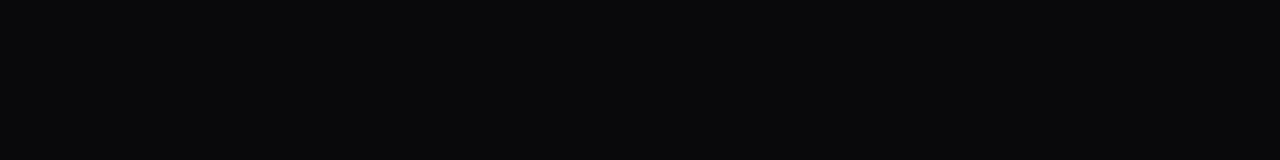
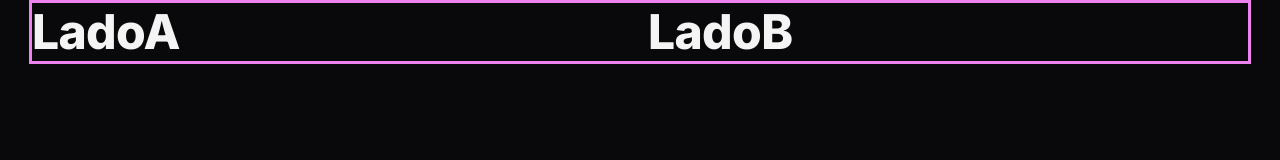
Before and after one commit to nicolasgfe/ProjetoZingenReposividades-Rocketseat, a plain HTML site: page index.html in a window 1280 px wide. Drawn offline with Linux system fonts and the light colour scheme.

Commit message:
Adicionando classes utilitarias

```diff
--- a/index.html
+++ b/index.html
@@ -14,6 +14,12 @@
 </head>
 
 <body>
+  <header>
+    <div class="container even-columns">
+      <h2>LadoA</h2>
+      <h2>LadoB</h2>
+    </div>
+  </header>
 </body>
 
 </html>
--- a/style/global.css
+++ b/style/global.css
@@ -34,6 +34,13 @@
   --fs-lg: 1.25rem;
   --fs-xl: 1.5rem;
   --fs-2xl: 2.5rem;
+
+  --py-base: 1rem;
+  --py-lg: 1.5rem;
+  --py-xl: 3rem;
+
+  --px-lg: 1.5rem;
+
 }
 
 html {
@@ -86,5 +93,13 @@ ul[role="list"] {
     --fs-lg: 2rem;
     --fs-xl: 3rem;
     --fs-2xl: 4rem;
+
+
+    --py-base: 1.5rem;
+    --py-lg: 2.5rem;
+    --py-xl: 5rem;
+
+    --px-lg: 2rem;
+
   }
 }
--- a/style/index.css
+++ b/style/index.css
@@ -1 +1,2 @@
 @import url(global.css);
+@import url(utility.css);
--- /dev/null
+++ b/style/utility.css
@@ -0,0 +1,46 @@
+.py-base {
+  padding-block: var(--py-base);
+}
+
+.py-lg {
+  padding-block: var(--py-lg);
+}
+
+.py-xl {
+  padding-block: var(--py-xl);
+}
+
+.px-lg {
+  padding-inline: var(--px-lg);
+}
+
+.container {
+  --max-width: 375px;
+  width: min(var(--max-width), 100% - var(--px-lg) * 2);
+  margin-inline: auto;
+  border: solid violet;
+}
+
+.desktop-only {
+  display: none;
+}
+
+.even-columns {
+  display: grid;
+  gap: 1rem;
+}
+
+@media (width >=80em) {
+  .container {
+    --max-width: 80rem;
+  }
+
+  .desktop-only {
+    display: initial;
+  }
+
+  .even-columns {
+    grid-auto-flow: column;
+    grid-auto-columns: 1fr;
+  }
+}
```
